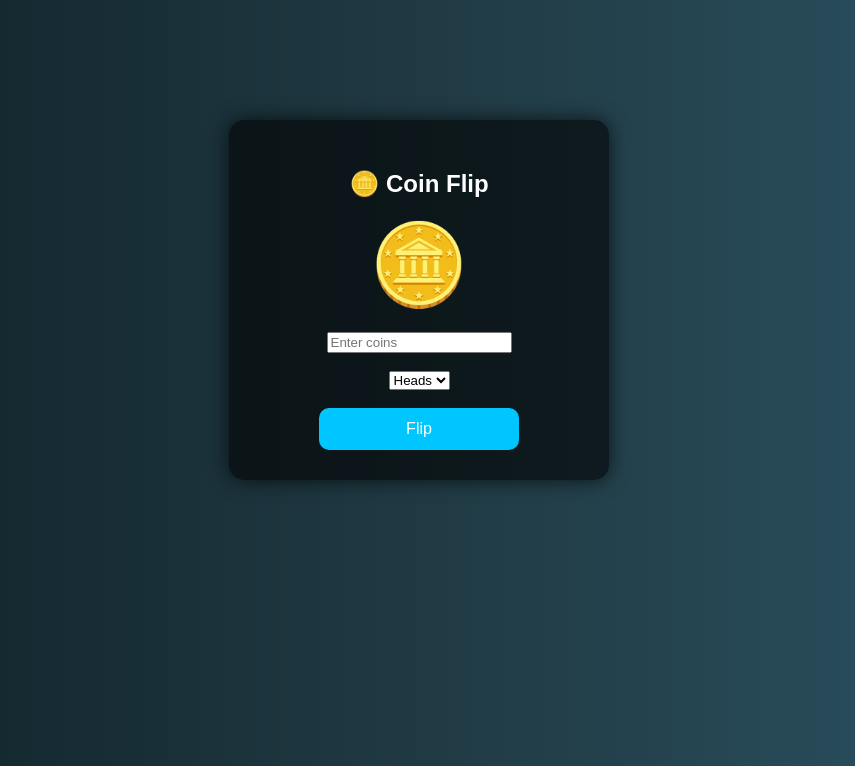
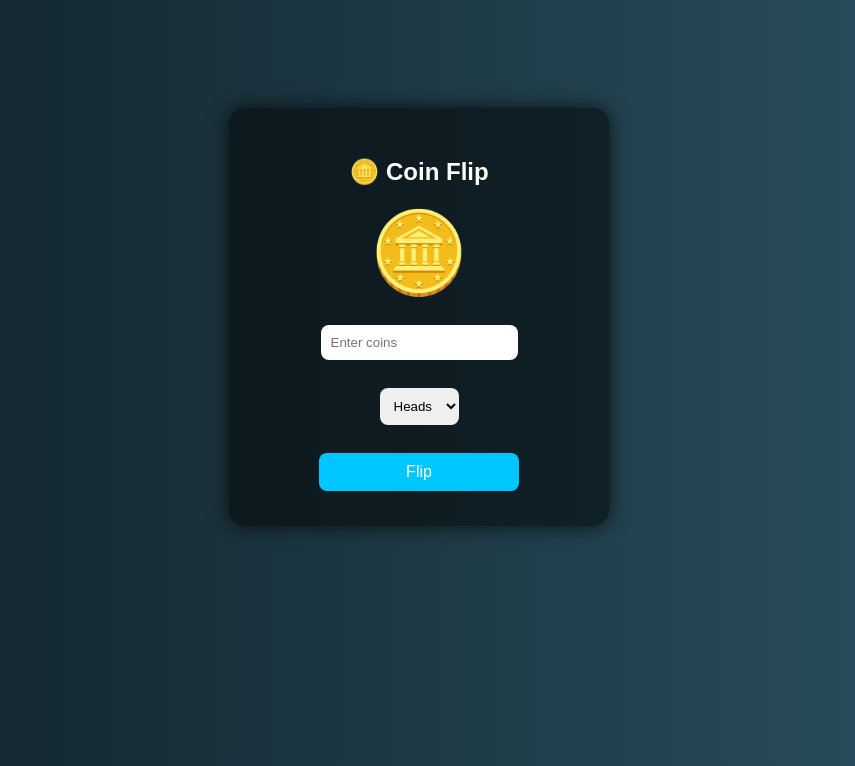
Before and after one commit to kapilayya45-cmd/flip-coin, a Python web app: template templates/bet.html in a window 1280 px wide. Shown: the top 766 px of the page, without its empty margins (221-1076 px from the left). Run offline with Jinja, Linux system fonts and the light colour scheme; the template is opened without the code that fills it, so the values that code supplies are empty.

Commit message:
Update style.css

```diff
--- a/static/style.css
+++ b/static/style.css
@@ -40,3 +40,30 @@ button:hover {
     background: #0072ff;
     transform: scale(1.1);
 }
+body {
+    background: linear-gradient(to right, #0f2027, #2c5364);
+    font-family: Arial;
+    color: white;
+    text-align: center;
+}
+
+.container {
+    margin-top: 100px;
+    background: rgba(0,0,0,0.5);
+    padding: 30px;
+    border-radius: 15px;
+    display: inline-block;
+}
+
+input, select, button {
+    padding: 10px;
+    border-radius: 8px;
+    border: none;
+    margin: 5px;
+}
+
+button {
+    background: #00c6ff;
+    color: white;
+    cursor: pointer;
+}
```
